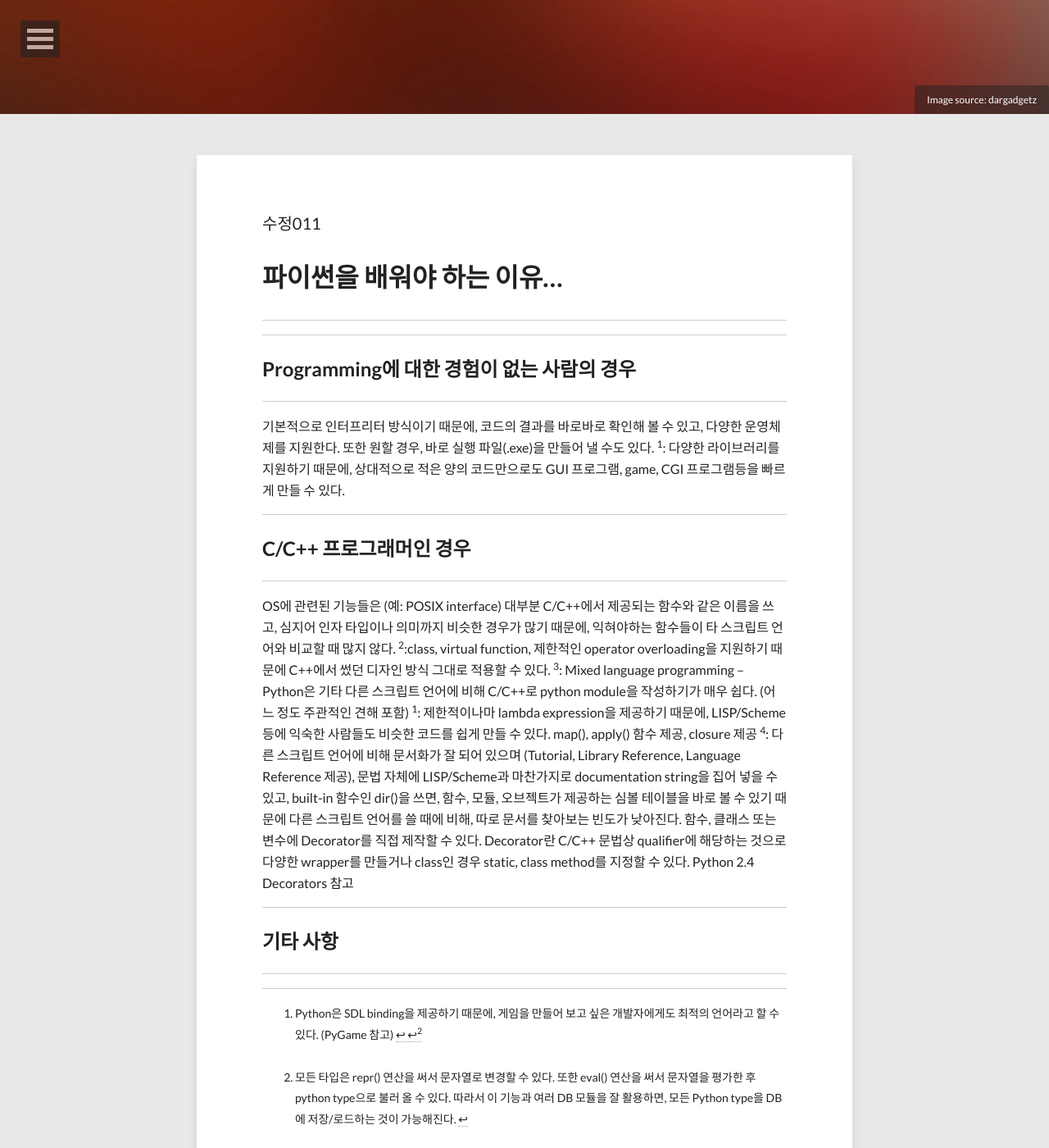
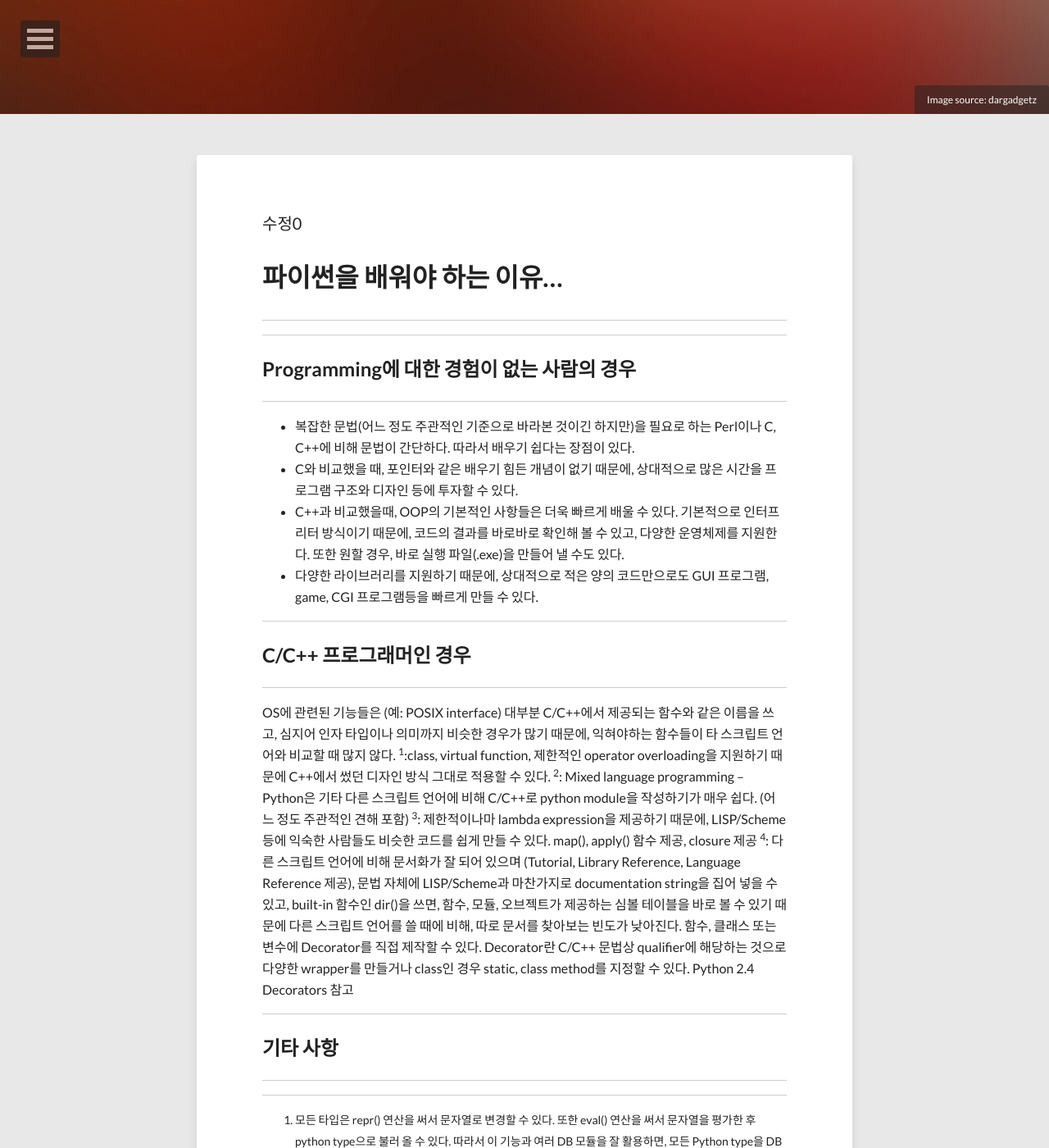
Before and after one commit to geoncheollee/geonblog, a Jekyll site: the page built from python_introduce.md, in a window 1280 px wide and 1400 px high, scrolled down 261 px. Shown: the whole window at 82% size. Built offline with Jekyll 4.4.1, drawn with Linux system fonts in a browser that asks for light colours; nearby versions of some CDN libraries; some of the changed text lies outside the part shown.

Commit message:
20141102_hong

```diff
--- a/python_introduce.md
+++ b/python_introduce.md
@@ -12,7 +12,7 @@
 ---
 
 
-수정011
+수정0
 
 # 파이썬을 배워야 하는 이유...
 ---
@@ -21,11 +21,11 @@
 ##Programming에 대한 경험이 없는 사람의 경우
 ---
 
-[^1]: 복잡한 문법(어느 정도 주관적인 기준으로 바라본 것이긴 하지만)을 필요로 하는 Perl이나 C, C++에 비해 문법이 간단하다. 따라서 배우기 쉽다는 장점이 있다.
-[^2]: C와 비교했을 때, 포인터와 같은 배우기 힘든 개념이 없기 때문에, 상대적으로 많은 시간을 프로그램 구조와 디자인 등에 투자할 수 있다.
-[^3]: C++과 비교했을때, OOP의 기본적인 사항들은 더욱 빠르게 배울 수 있다.
+- 복잡한 문법(어느 정도 주관적인 기준으로 바라본 것이긴 하지만)을 필요로 하는 Perl이나 C, C++에 비해 문법이 간단하다. 따라서 배우기 쉽다는 장점이 있다.
+- C와 비교했을 때, 포인터와 같은 배우기 힘든 개념이 없기 때문에, 상대적으로 많은 시간을 프로그램 구조와 디자인 등에 투자할 수 있다.
+- C++과 비교했을때, OOP의 기본적인 사항들은 더욱 빠르게 배울 수 있다.
 기본적으로 인터프리터 방식이기 때문에, 코드의 결과를 바로바로 확인해 볼 수 있고, 다양한 운영체제를 지원한다. 또한 원할 경우, 바로 실행 파일(.exe)을 만들어 낼 수도 있다.
-[^4]: 다양한 라이브러리를 지원하기 때문에, 상대적으로 적은 양의 코드만으로도 GUI 프로그램, game, CGI 프로그램등을 빠르게 만들 수 있다.
+- 다양한 라이브러리를 지원하기 때문에, 상대적으로 적은 양의 코드만으로도 GUI 프로그램, game, CGI 프로그램등을 빠르게 만들 수 있다.
 
 ---
 
```
